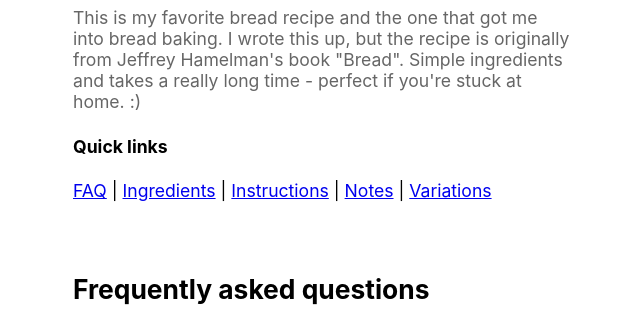
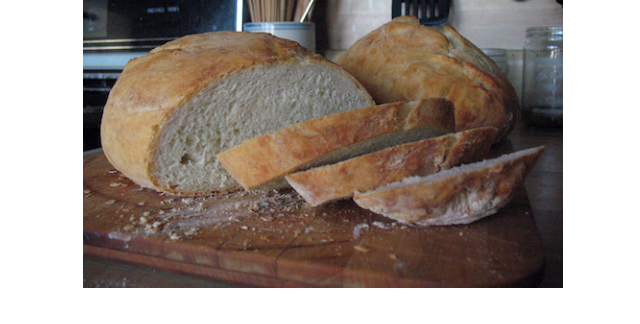
Before and after one commit to pboyer/ptrbyr.com, a plain HTML site: page ciabatta.html in a window 1280 px wide. Shown: the part 120-444 px from the top of the page, without its empty margins (317-957 px from the left). Drawn offline with Linux system fonts and the light colour scheme.

Commit message:
bread photo

```diff
--- a/ciabatta.html
+++ b/ciabatta.html
@@ -9,8 +9,15 @@
 <style>
     body {
         font-family:-apple-system, BlinkMacSystemFont, 'Segoe UI', Roboto, Oxygen, Ubuntu, Cantarell, 'Open Sans', 'Helvetica Neue', sans-serif;
-        font-size: 110%;
+        font-size: 100%;
         padding: 30px;
+    }
+
+    img {
+        padding: 10px;
+        padding-bottom: 30px;
+        width: 100%;
+        box-sizing: border-box;
     }
 
     h2 {
@@ -35,6 +42,8 @@
 
 <body>
     <div id="wrapper">
+
+<img src="ciabatta.JPG" />
 
 <h1>
 Ciabatta with Poolish
```
Also changed, not shown: index.html (+1 -1 lines), ciabatta.JPG (added).
